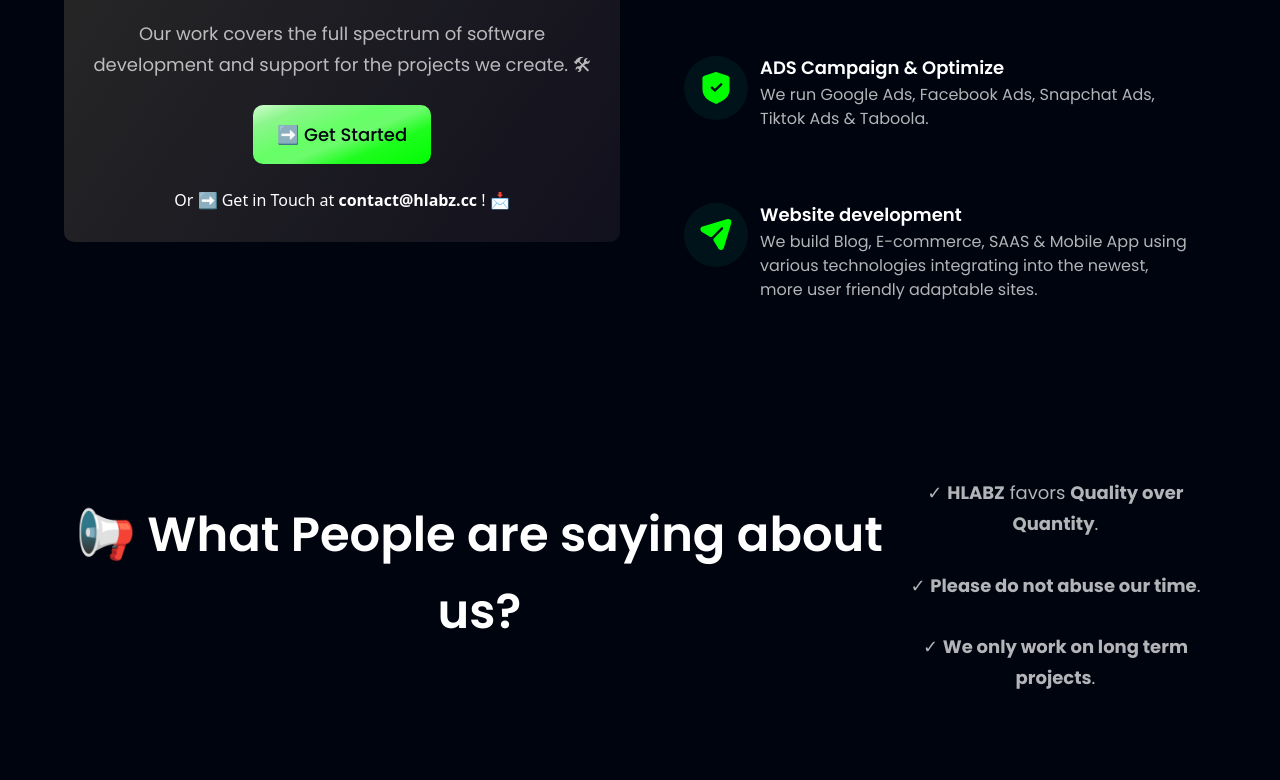
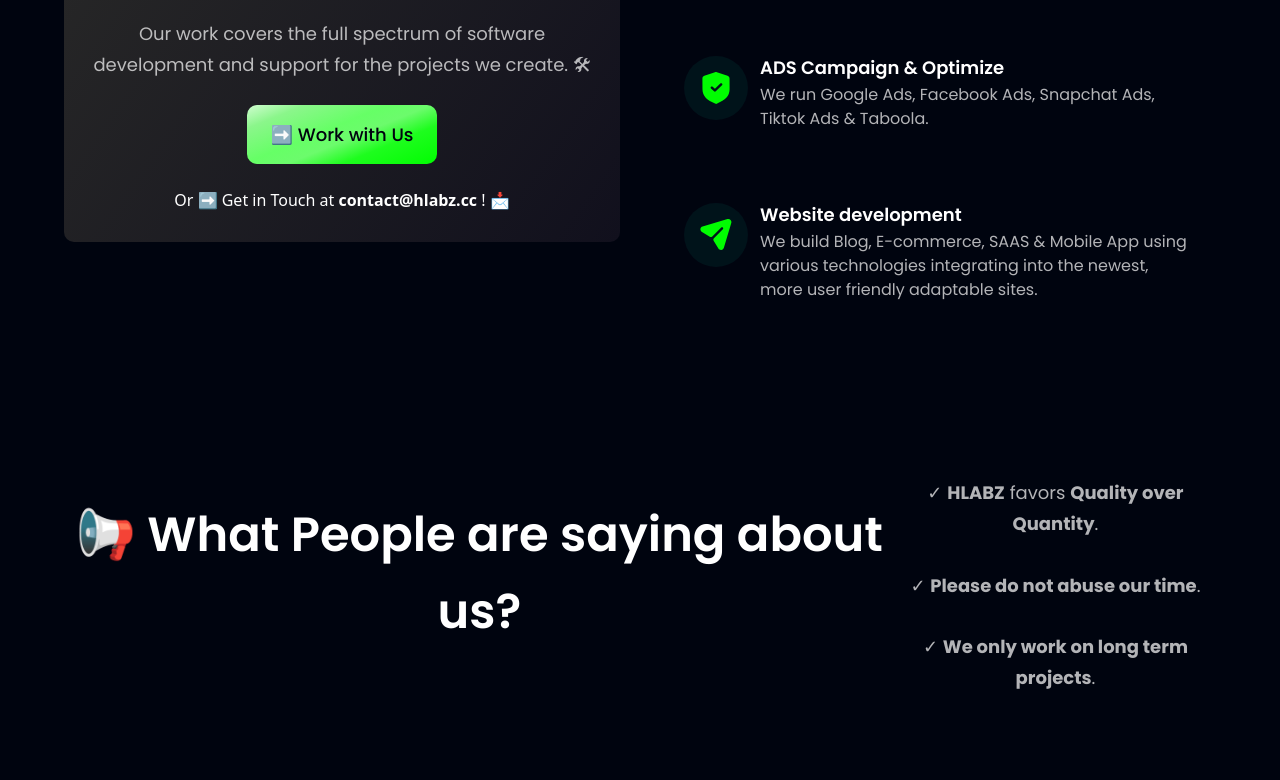
Before and after one commit to HLABZcc/HLABZ.cc, a React (Vite) app: page / in a window 1280 px wide. Shown: the part 1060-1840 px from the top of the page. Built offline with nearby package versions, Linux system fonts and the light colour scheme.

Commit message:
Update Button.jsx

```diff
--- a/src/components/Button.jsx
+++ b/src/components/Button.jsx
@@ -2,7 +2,7 @@ import React from "react";
 
 const Button = ({ styles }) => (
   <button type="button" className={`py-4 px-6 font-poppins font-medium text-[18px] text-primary bg-blue-gradient rounded-[10px] outline-none ${styles}`}>
-    ➡️ Get Started
+    ➡️ Work with Us
   </button>
 );
 
```
